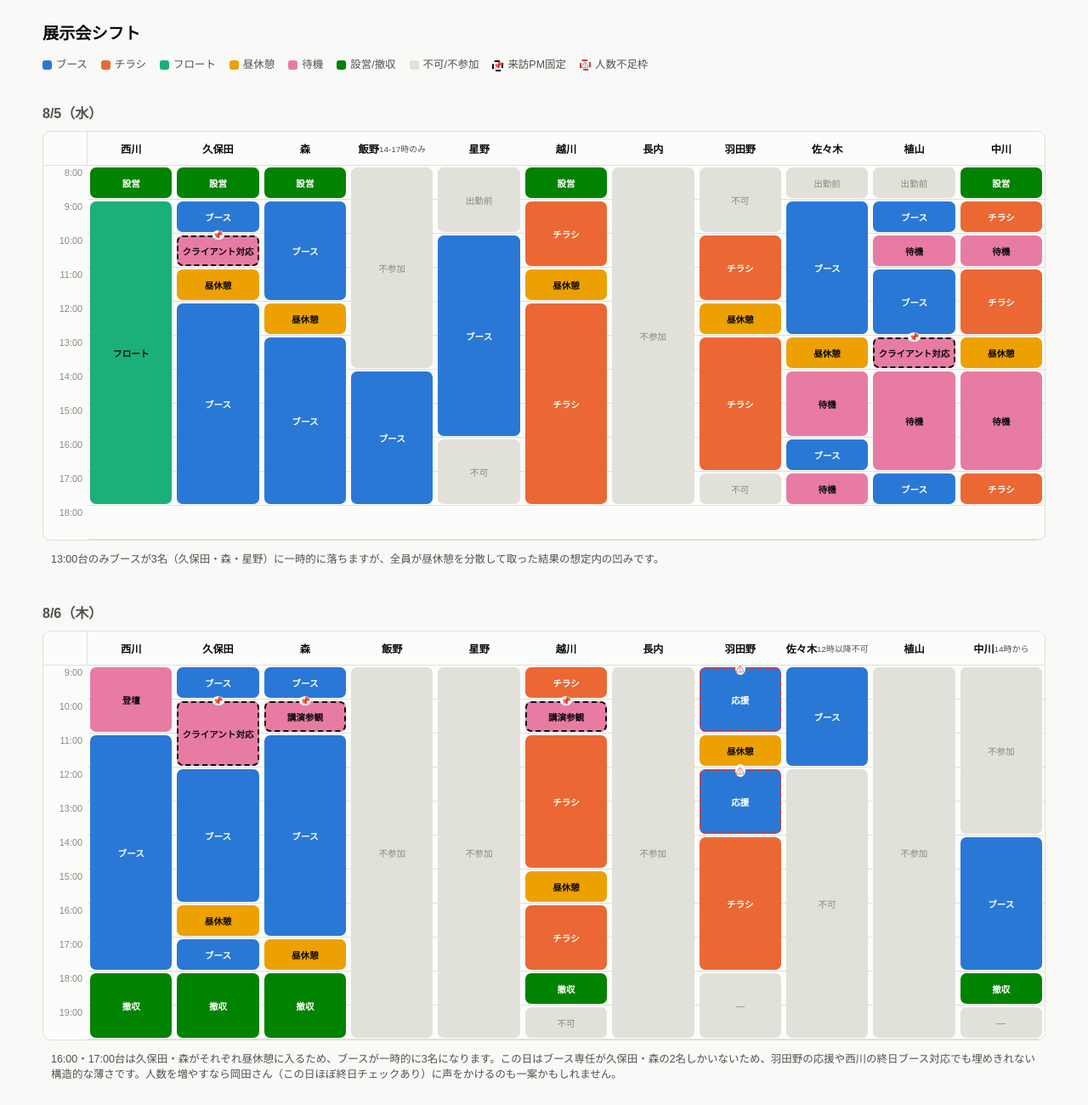
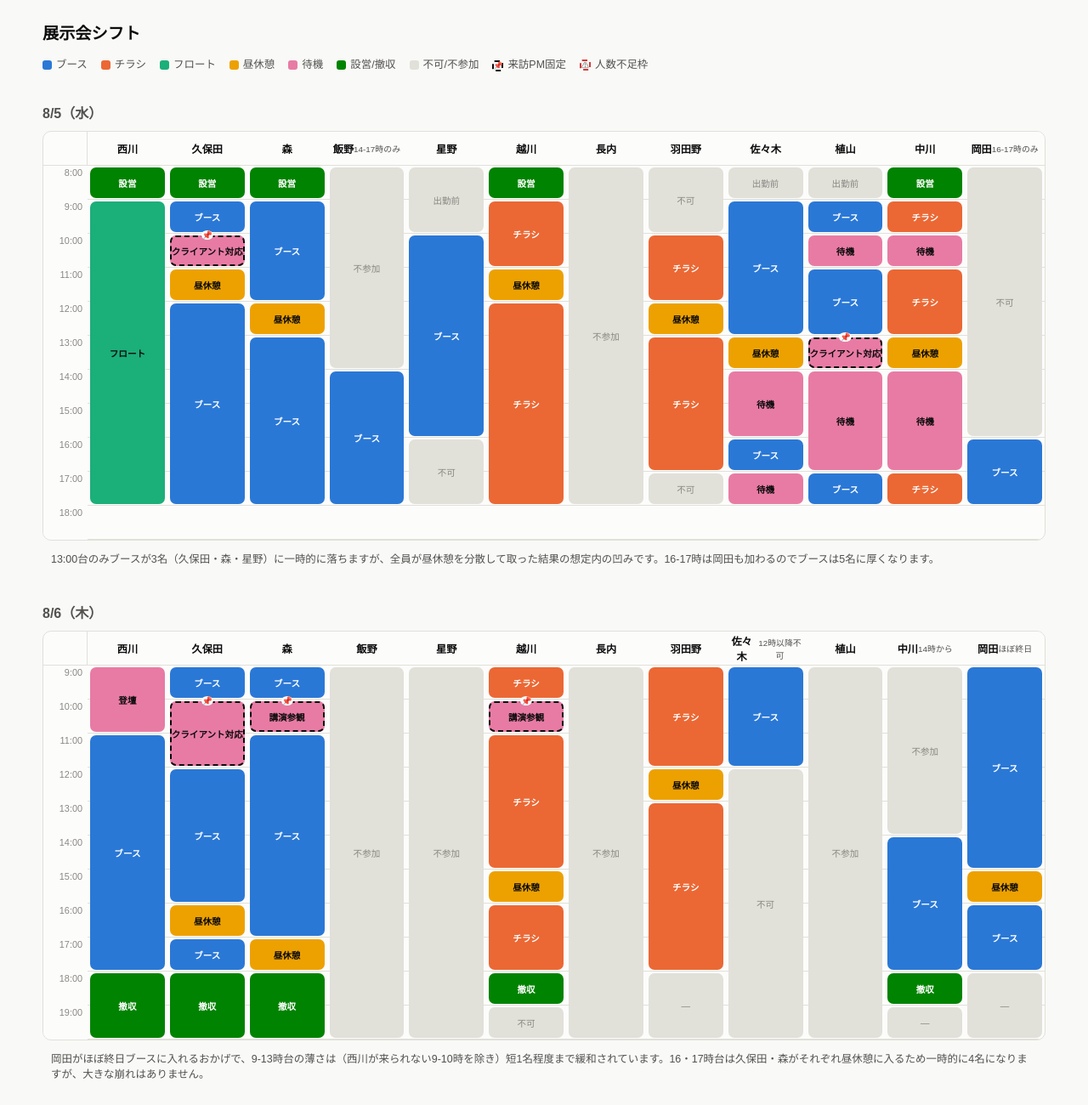
Before and after one commit to Saizeriyamaster/exhibition-shift-schedule, a plain HTML site: page index.html in a window 1280 px wide. Shown: the whole page at 85% size. Drawn offline with Linux system fonts and the light colour scheme.

Commit message:
Add Okada to the roster

```diff
--- a/index.html
+++ b/index.html
@@ -43,8 +43,8 @@
   .cal{display:grid; min-width:900px; grid-auto-rows:40px; position:relative;
     background-image: repeating-linear-gradient(to bottom, transparent 0, transparent 39px, var(--border) 39px, var(--border) 40px);
   }
-  .cal85{grid-template-columns:52px repeat(11,1fr);}
-  .cal86{grid-template-columns:52px repeat(11,1fr);}
+  .cal85{grid-template-columns:52px repeat(12,1fr);}
+  .cal86{grid-template-columns:52px repeat(12,1fr);}
   .colbg{grid-row:1/-1; border-right:1px solid var(--border);}
   .head{grid-row:1; display:flex; align-items:center; justify-content:center; font-size:0.76rem; font-weight:700; padding:4px 2px; text-align:center; background:var(--card); position:sticky; top:0; z-index:3; border-bottom:1px solid var(--border);}
   .head small{display:block; font-weight:400; color:var(--muted); font-size:0.62rem;}
@@ -97,6 +97,7 @@
     <div class="colbg" style="grid-column:10;"></div>
     <div class="colbg" style="grid-column:11;"></div>
     <div class="colbg" style="grid-column:12;"></div>
+    <div class="colbg" style="grid-column:13;"></div>
 
     <div class="head" style="grid-column:2;">西川</div>
     <div class="head" style="grid-column:3;">久保田</div>
@@ -109,6 +110,7 @@
     <div class="head" style="grid-column:10;">佐々木</div>
     <div class="head" style="grid-column:11;">植山</div>
     <div class="head" style="grid-column:12;">中川</div>
+    <div class="head" style="grid-column:13;">岡田<small>16-17時のみ</small></div>
 
     <div class="timelabel" style="grid-row:2/3;">8:00</div>
     <div class="timelabel" style="grid-row:3/4;">9:00</div>
@@ -191,11 +193,15 @@
     <div class="ev lunch" style="grid-column:12; grid-row:7/8;" title="昼休憩">昼休憩</div>
     <div class="ev standby" style="grid-column:12; grid-row:8/11;" title="待機">待機</div>
     <div class="ev flyer" style="grid-column:12; grid-row:11/12;" title="チラシ配り">チラシ</div>
+
+    <!-- 岡田 col13: 16-17時のみ -->
+    <div class="ev off" style="grid-column:13; grid-row:2/10;" title="不可">不可</div>
+    <div class="ev booth" style="grid-column:13; grid-row:10/12;" title="ブース対応（16-17時のみ・応援枠）">ブース</div>
   </div>
   </div>
 
   <div class="scroller" style="margin-top:6px; padding:6px 10px; font-size:0.78rem; color:var(--muted); border:none; background:transparent;">
-    13:00台のみブースが3名（久保田・森・星野）に一時的に落ちますが、全員が昼休憩を分散して取った結果の想定内の凹みです。
+    13:00台のみブースが3名（久保田・森・星野）に一時的に落ちますが、全員が昼休憩を分散して取った結果の想定内の凹みです。16-17時は岡田も加わるのでブースは5名に厚くなります。
   </div>
 
   <h2>8/6（木）</h2>
@@ -213,6 +219,7 @@
     <div class="colbg" style="grid-column:10;"></div>
     <div class="colbg" style="grid-column:11;"></div>
     <div class="colbg" style="grid-column:12;"></div>
+    <div class="colbg" style="grid-column:13;"></div>
 
     <div class="head" style="grid-column:2;">西川</div>
     <div class="head" style="grid-column:3;">久保田</div>
@@ -225,6 +232,7 @@
     <div class="head" style="grid-column:10;">佐々木<small>12時以降不可</small></div>
     <div class="head" style="grid-column:11;">植山</div>
     <div class="head" style="grid-column:12;">中川<small>14時から</small></div>
+    <div class="head" style="grid-column:13;">岡田<small>ほぼ終日</small></div>
 
     <div class="timelabel" style="grid-row:2/3;">9:00</div>
     <div class="timelabel" style="grid-row:3/4;">10:00</div>
@@ -280,12 +288,9 @@
     <div class="ev off" style="grid-column:8; grid-row:2/13;" title="不参加">不参加</div>
 
     <!-- 羽田野 col9 -->
-    <div class="ev booth" style="grid-column:9; grid-row:2/4;" title="ブース応援（この時間帯は特に手薄）">応援</div>
-    <div class="gapmark" style="grid-column:9; grid-row:2/4;" title="9-10時台は西川の登壇でブースが薄いため羽田野が応援"></div>
-    <div class="ev lunch" style="grid-column:9; grid-row:4/5;" title="昼休憩">昼休憩</div>
-    <div class="ev booth" style="grid-column:9; grid-row:5/7;" title="ブース応援（佐々木・中川が抜ける時間帯）">応援</div>
-    <div class="gapmark" style="grid-column:9; grid-row:5/7;" title="12-13時台は佐々木退勤・中川出勤前でブースが薄いため羽田野が応援"></div>
-    <div class="ev flyer" style="grid-column:9; grid-row:7/11;" title="チラシ配り">チラシ</div>
+    <div class="ev flyer" style="grid-column:9; grid-row:2/5;" title="チラシ配り">チラシ</div>
+    <div class="ev lunch" style="grid-column:9; grid-row:5/6;" title="昼休憩">昼休憩</div>
+    <div class="ev flyer" style="grid-column:9; grid-row:6/11;" title="チラシ配り">チラシ</div>
     <div class="ev off" style="grid-column:9; grid-row:11/13;" title="想定なし">―</div>
 
     <!-- 佐々木 col10: 9-11時のみ -->
@@ -300,11 +305,17 @@
     <div class="ev booth" style="grid-column:12; grid-row:7/11;" title="ブース対応（14時から参加）">ブース</div>
     <div class="ev setup" style="grid-column:12; grid-row:11/12;" title="撤収作業">撤収</div>
     <div class="ev off" style="grid-column:12; grid-row:12/13;" title="想定なし">―</div>
+
+    <!-- 岡田 col13: ほぼ終日 -->
+    <div class="ev booth" style="grid-column:13; grid-row:2/8;" title="ブース対応">ブース</div>
+    <div class="ev lunch" style="grid-column:13; grid-row:8/9;" title="昼休憩">昼休憩</div>
+    <div class="ev booth" style="grid-column:13; grid-row:9/11;" title="ブース対応">ブース</div>
+    <div class="ev off" style="grid-column:13; grid-row:11/13;" title="想定なし">―</div>
   </div>
   </div>
 
   <div class="scroller" style="margin-top:6px; padding:6px 10px; font-size:0.78rem; color:var(--muted); border:none; background:transparent;">
-    16:00・17:00台は久保田・森がそれぞれ昼休憩に入るため、ブースが一時的に3名になります。この日はブース専任が久保田・森の2名しかいないため、羽田野の応援や西川の終日ブース対応でも埋めきれない構造的な薄さです。人数を増やすなら岡田さん（この日ほぼ終日チェックあり）に声をかけるのも一案かもしれません。
+    岡田がほぼ終日ブースに入れるおかげで、9-13時台の薄さは（西川が来られない9-10時を除き）短1名程度まで緩和されています。16・17時台は久保田・森がそれぞれ昼休憩に入るため一時的に4名になりますが、大きな崩れはありません。
   </div>
 
 </div>
```
